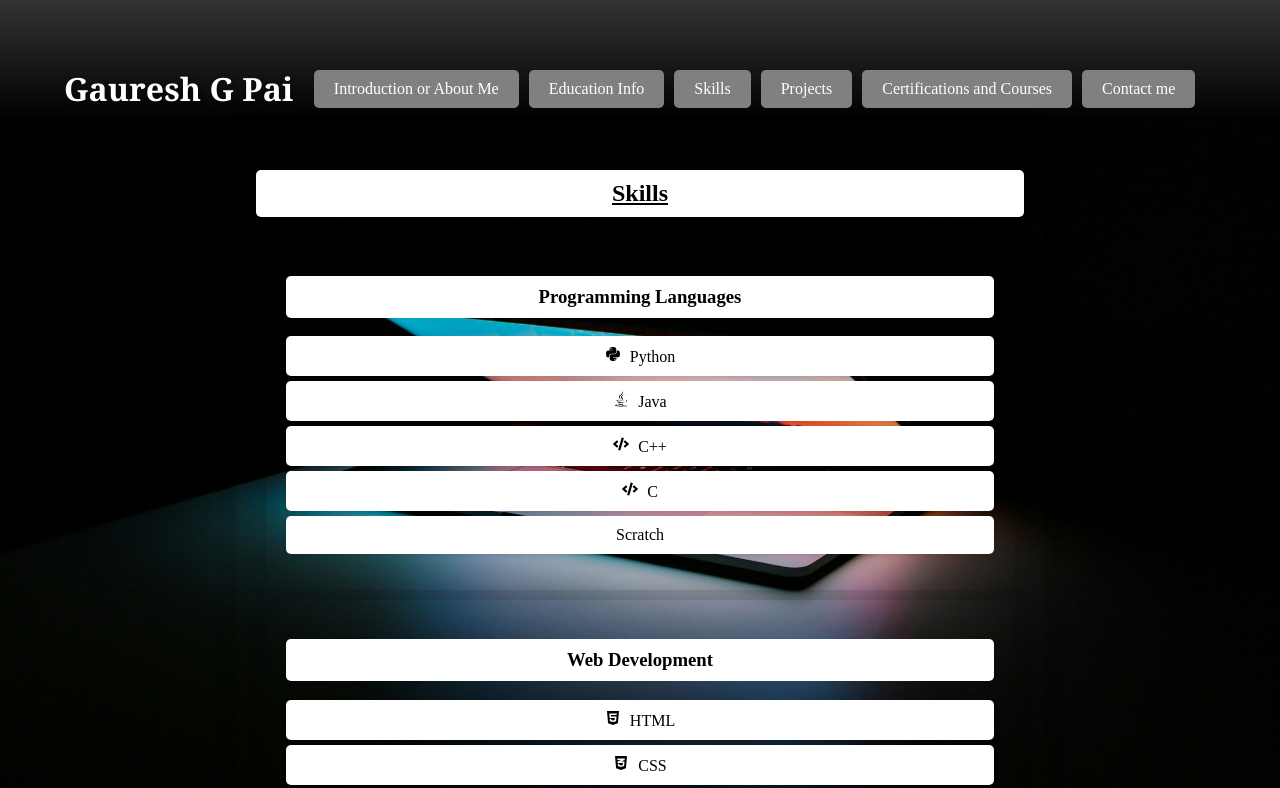
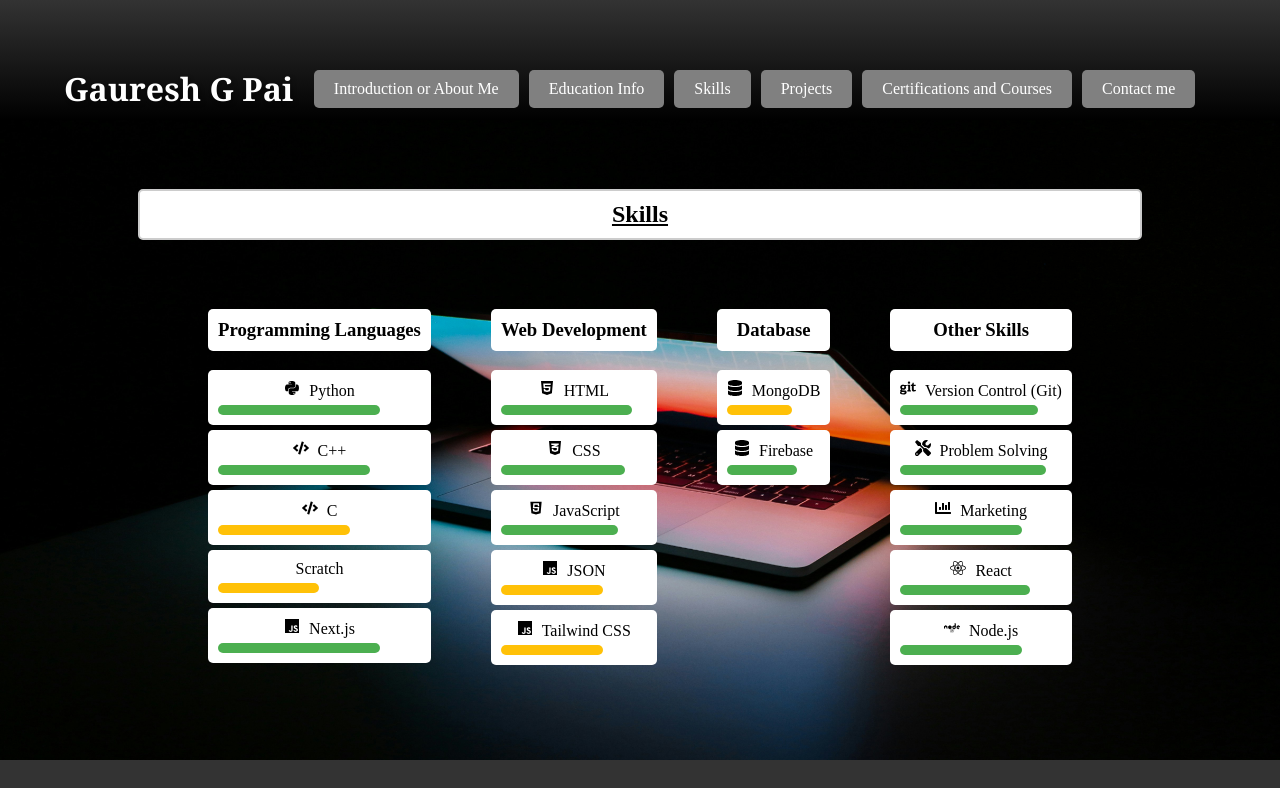
Before and after one commit to gaureshpai/old_portfolio, a Next.js app: page /Skills in a window 1280 px wide. Shown: the top 788 px of the page. Built offline with nearby package versions, Linux system fonts and the light colour scheme.

Commit message:
skills page changed

```diff
--- a/app/Skills/page.tsx
+++ b/app/Skills/page.tsx
@@ -2,20 +2,29 @@ import React from 'react';
 import { DiJavascript } from 'react-icons/di';
 import {
   FaPython,
-  FaJava,
   FaCode,
   FaHtml5,
   FaCss3Alt,
-  FaNodeJs,
   FaDatabase,
   FaGit,
   FaTools,
-  FaChartBar
+  FaChartBar,
+  FaNode,
+  FaReact,
+  FaJs,
+  FaDocker,
+  FaAws,
 } from 'react-icons/fa';
-import '@/styles/pages.css'
-
+import '@/styles/skills.css';
 
 const Skills = () => {
+  const calculateProgress = (percentage:number) => {
+    return {
+      width: `${percentage}%`,
+      backgroundColor: percentage > 70 ? '#4CAF50' : percentage > 40 ? '#FFC107' : '#f44336'
+    };
+  };
+
   return (
     <div className="container">
       <br />
@@ -28,37 +37,92 @@ const Skills = () => {
         <div className="skill-category">
           <h3>Programming Languages</h3>
           <ul className="skill-list">
-            <li className="skill-item"><FaPython className="skill-icon" /> Python</li>
-            <li className="skill-item"><FaJava className="skill-icon" /> Java</li>
-            <li className="skill-item"><FaCode className="skill-icon" /> C++</li>
-            <li className="skill-item"><FaCode className="skill-icon" /> C</li>
-            <li className="skill-item"> Scratch</li>
+            <li className="skill-item">
+              <FaPython className="skill-icon" /> Python
+              <div className="progress-bar" style={calculateProgress(80)}></div>
+            </li>
+            <li className="skill-item">
+              <FaCode className="skill-icon" /> C++
+              <div className="progress-bar" style={calculateProgress(75)}></div>
+            </li>
+            <li className="skill-item">
+              <FaCode className="skill-icon" /> C
+              <div className="progress-bar" style={calculateProgress(65)}></div>
+            </li>
+            <li className="skill-item">
+              Scratch
+              <div className="progress-bar" style={calculateProgress(50)}></div>
+            </li>
+            <li className="skill-item">
+              <FaJs className="skill-icon" /> Next.js
+              <div className="progress-bar" style={calculateProgress(80)}></div>
+            </li>
           </ul>
         </div>
 
         <div className="skill-category">
           <h3>Web Development</h3>
           <ul className="skill-list">
-            <li className="skill-item"><FaHtml5 className="skill-icon" /> HTML</li>
-            <li className="skill-item"><FaCss3Alt className="skill-icon" /> CSS</li>
-            <li className="skill-item"><DiJavascript className="skill-icon" /> Javascript</li>
+            <li className="skill-item">
+              <FaHtml5 className="skill-icon" /> HTML
+              <div className="progress-bar" style={calculateProgress(90)}></div>
+            </li>
+            <li className="skill-item">
+              <FaCss3Alt className="skill-icon" /> CSS
+              <div className="progress-bar" style={calculateProgress(85)}></div>
+            </li>
+            <li className="skill-item">
+              <DiJavascript className="skill-icon" /> JavaScript
+              <div className="progress-bar" style={calculateProgress(80)}></div>
+            </li>
+            <li className="skill-item">
+              <FaJs className="skill-icon" /> JSON
+              <div className="progress-bar" style={calculateProgress(70)}></div>
+            </li>
+            <li className="skill-item">
+              <FaJs className="skill-icon" /> Tailwind CSS
+              <div className="progress-bar" style={calculateProgress(70)}></div>
+            </li>
           </ul>
         </div>
 
         <div className="skill-category">
           <h3>Database</h3>
           <ul className="skill-list">
-            <li className="skill-item"><FaDatabase className="skill-icon" /> MongoDB</li>
-            <li className="skill-item"><FaDatabase className="skill-icon" /> Firebase</li>
+            <li className="skill-item">
+              <FaDatabase className="skill-icon" /> MongoDB
+              <div className="progress-bar" style={calculateProgress(70)}></div>
+            </li>
+            <li className="skill-item">
+              <FaDatabase className="skill-icon" /> Firebase
+              <div className="progress-bar" style={calculateProgress(75)}></div>
+            </li>
           </ul>
         </div>
 
         <div className="skill-category">
           <h3>Other Skills</h3>
           <ul className="skill-list">
-            <li className="skill-item"><FaGit className="skill-icon" /> Version Control (Git)</li>
-            <li className="skill-item"><FaTools className="skill-icon" /> Problem Solving</li>
-            <li className="skill-item"><FaChartBar className="skill-icon" /> Marketing</li>
+            <li className="skill-item">
+              <FaGit className="skill-icon" /> Version Control (Git)
+              <div className="progress-bar" style={calculateProgress(85)}></div>
+            </li>
+            <li className="skill-item">
+              <FaTools className="skill-icon" /> Problem Solving
+              <div className="progress-bar" style={calculateProgress(90)}></div>
+            </li>
+            <li className="skill-item">
+              <FaChartBar className="skill-icon" /> Marketing
+              <div className="progress-bar" style={calculateProgress(75)}></div>
+            </li>
+            <li className="skill-item">
+              <FaReact className="skill-icon" /> React
+              <div className="progress-bar" style={calculateProgress(80)}></div>
+            </li>
+            <li className="skill-item">
+              <FaNode className="skill-icon" /> Node.js
+              <div className="progress-bar" style={calculateProgress(75)}></div>
+            </li>
           </ul>
         </div>
 
--- a/styles/pages.css
+++ b/styles/pages.css
@@ -125,53 +125,7 @@ h1{
     line-height: 1.6;
     text-decoration: none;
 }
-.skills{
-    padding: 20px;
-    margin: 10px 10px;
-    box-shadow: 0 0 20px rgba(0, 0, 0, 0.2);
-    border-radius: 12px;
-    text-align: center;
-    transition: transform 0.2s ease;
-    box-sizing: content-box;
-    min-height: 40vh;
-    min-width: 60vw;
-}
-.skills-heading {
-    background-color: white;
-    padding: 10px;
-    border-radius: 5px;
-    box-shadow: 0 2px 4px rgba(0, 0, 0, 0.1);
-}
-.skill-category h3 {
-    background-color: white;
-    padding: 10px;
-    border-radius: 5px;
-    text-align: center;
-}
 
-.skill-category {
-    padding: 20px;
-    margin: 10px;
-    box-shadow: 0 0 20px rgba(0, 0, 0, 0.2);
-    border-radius: 12px;
-}
-
-.skill-list {
-    list-style: none;
-    padding: 0;
-}
-
-.skill-item {
-    padding: 10px;
-    margin: 5px 0;
-    border-radius: 5px;
-    box-shadow: 0 2px 4px rgba(0, 0, 0, 0.1);
-    background-color: white;
-}
-
-.skill-icon {
-    margin-right: 5px;
-}
 
 .project {
     padding: 20px;
--- a/styles/projects.css
+++ b/styles/projects.css
@@ -9,7 +9,7 @@
 
 h2 {
   background-color: white;
-  padding: 20px;
+  padding: 10px;
   border: 2px solid #ccc;
   border-radius: 10px;
   text-align: center;
--- /dev/null
+++ b/styles/skills.css
@@ -0,0 +1,81 @@
+.container {
+    display: flex;
+    justify-content: center;
+    align-items: center;
+    min-height: 80vh;
+    min-width: 80vw;
+}
+
+.skills {
+    display: flex;
+    justify-content: center;
+    flex-wrap: wrap;
+    padding: 20px;
+    margin: 10px 10px;
+    border-radius: 12px;
+    text-align: center;
+    transition: transform 0.2s ease;
+    box-sizing: content-box;
+    min-height: 40vh;
+}
+
+.skills-heading {
+    background-color: white;
+    padding: 10px;
+    border-radius: 5px;
+    text-align: center;
+}
+
+.skill-category h3 {
+    background-color: white;
+    padding: 10px;
+    border-radius: 5px;
+    text-align: center;
+}
+
+.skill-category {
+    padding: 20px;
+    margin: 10px;
+    border-radius: 12px;
+}
+
+.skill-list {
+    list-style: none;
+    padding: 0;
+}
+
+.skill-item {
+    padding: 10px;
+    margin: 5px 0;
+    border-radius: 5px;
+    background-color: white;
+}
+
+.skill-icon {
+    margin-right: 5px;
+}
+
+.progress-bar {
+    width: 100%;
+    height: 10px;
+    background-color: #ddd;
+    border-radius: 5px;
+    margin-top: 5px;
+}
+
+.progress {
+    height: 100%;
+    background-color: #007bff;
+    border-radius: 5px;
+}
+
+h2 {
+    background-color: white;
+    padding: 10px;
+    border: 2px solid #ccc;
+    border-radius: 10px;
+    text-align: center;
+    text-decoration: underline;
+    width: 100%;
+    box-sizing: border-box;
+}
```
